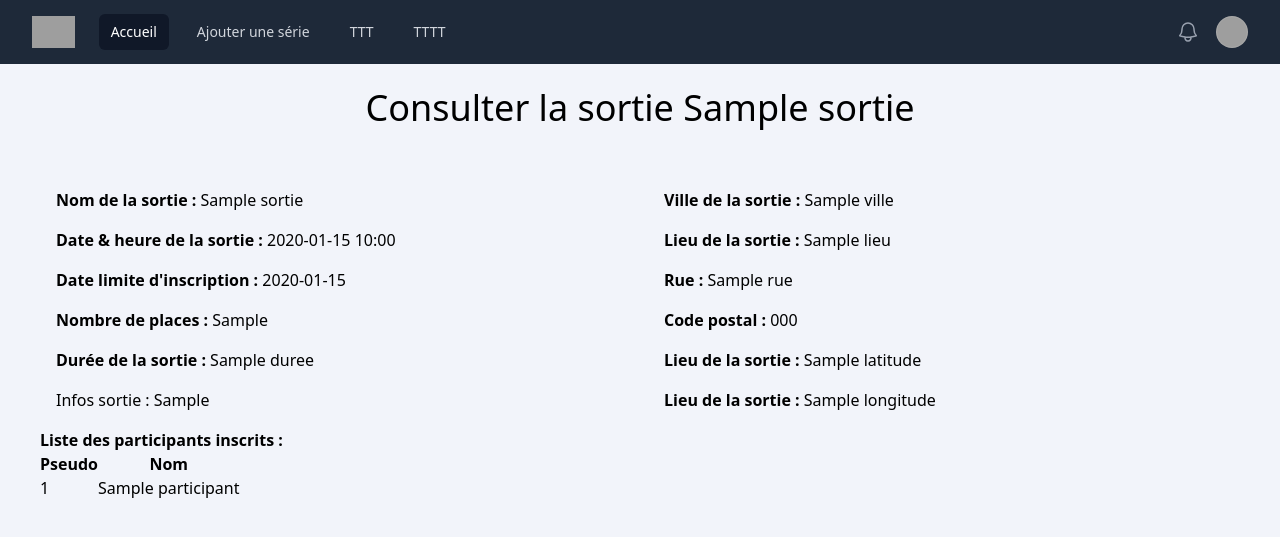
After one commit to Sam3550/Sortir, a Symfony app: template templates/sortie/detailSortie.html.twig in a window 1280 px wide. The commit adds this page. Shown: the top 537 px of the page. Run offline with Twig, Linux system fonts and the light colour scheme; the template is opened without the code that fills it: most values are stand-ins (such as "Sample title", 1, 10 or a date in 2020); style sheets or scripts are compiled from the project's sources; some libraries are stand-ins or nearby versions; grey boxes are pictures that could not be loaded.

Commit message:
afficher une sortie

```diff
--- a/templates/sortie/ajouter_sortie.html.twig
+++ b/templates/sortie/ajouter_sortie.html.twig
@@ -32,6 +32,10 @@
         </div>
         <div class="w-full">
             <div class="flex items-center gap-4 mb-4 mx-4">
+                {{ form_label(addSortieForm.ville, null, {'label_attr': {'class': 'w-40 text-base font-medium text-gray-700'}}) }}
+                {{ form_widget(addSortieForm.ville) }}
+            </div>
+            <div class="flex items-center gap-4 mb-4 mx-4">
                 {{ form_label(addSortieForm.lieu, null, {'label_attr': {'class': 'w-40 text-base font-medium text-gray-700'}}) }}
                 {{ form_widget(addSortieForm.lieu) }}
             </div>
--- /dev/null
+++ b/templates/sortie/detailSortie.html.twig
@@ -0,0 +1,72 @@
+{% extends 'base.html.twig' %}
+
+{% block body %}
+    <div class="flex justify-center my-6 text-4xl"><h1>Consulter la sortie {{ sortie.nom }}</h1></div>
+    <div class="flex gap-4 w-auto mt-15">
+        <div class="w-full">
+            <div class="flex items-center gap-4 mb-4 mx-4">
+                <p><b>Nom de la sortie :</b> {{ sortie.nom }}</p>
+            </div>
+            <div class="flex items-center gap-4 mb-4 mx-4">
+                <p><b>Date & heure de la sortie :</b> {{ sortie.dateHeureDebut | date("Y-m-d H:i") }}</p>
+            </div>
+            <div class="flex items-center gap-4 mb-4 mx-4">
+                <p><b>Date limite d'inscription :</b> {{ sortie.dateLimiteInscription | date("Y-m-d") }}</p>
+            </div>
+            <div class="flex items-center gap-4 mb-4 mx-4">
+                <p><b>Nombre de places :</b> {{ sortie.nbInscriptionMax }}</p>
+            </div>
+            <div class="flex items-center gap-4 mb-4 mx-4">
+                <p><b>Durée de la sortie :</b> {{ sortie.duree }}</p>
+            </div>
+            <div class="flex items-center gap-4 mb-4 mx-4">
+                <p>Infos sortie :</b> {{ sortie.infosSortie }}</p>
+            </div>
+        </div>
+        <div class="w-full">
+            <div class="flex items-center gap-4 mb-4 mx-4">
+                <p><b>Ville de la sortie :</b> {{ sortie.lieu.ville.nom }}</p>
+            </div>
+            <div class="flex items-center gap-4 mb-4 mx-4">
+                <p><b>Lieu de la sortie :</b> {{ sortie.lieu.nom }}</p>
+            </div>
+            <div class="flex items-center gap-4 mb-4 mx-4">
+                <p><b>Rue :</b> {{ sortie.lieu.rue }}</p>
+            </div>
+            <div class="flex items-center gap-4 mb-4 mx-4">
+                <p><b>Code postal :</b> {{ sortie.lieu.ville.codePostal }}</p>
+            </div>
+            <div class="flex items-center gap-4 mb-4 mx-4">
+                <p><b>Lieu de la sortie :</b> {{ sortie.lieu.latitude }}</p>
+            </div>
+            <div class="flex items-center gap-4 mb-4 mx-4">
+                <p><b>Lieu de la sortie :</b> {{ sortie.lieu.longitude }}</p>
+            </div>
+        </div>
+    </div>
+    <div>
+        <h2><b>Liste des participants inscrits :</b></h2>
+        <table>
+            <thead>
+                <tr>
+                    <th>Pseudo</th>
+                    <th>Nom</th>
+                </tr>
+            </thead>
+            <tbody>
+            {% for participant in sortie.participants %}
+                <tr>
+                    <td>{{ participant.id}}</td>
+                    <td>{{ participant.nom }}</td>
+                </tr>
+            {% endfor %}
+            </tbody>
+        </table>
+    </div>
+    {#<div class="flex justify-center gap-4 mt-4">
+        {{ form_widget(addSortieForm.enregistrer) }}
+        {{ form_widget(addSortieForm.publier) }}
+        {{ form_widget(addSortieForm.annuler) }}
+    </div>#}
+
+{% endblock %}
```
Also changed, not shown: src/Controller/SortieController.php (+18 -2 lines), src/Form/AddSortieFormType.php (+35 -4 lines), templates/base.html.twig (indentation only).
